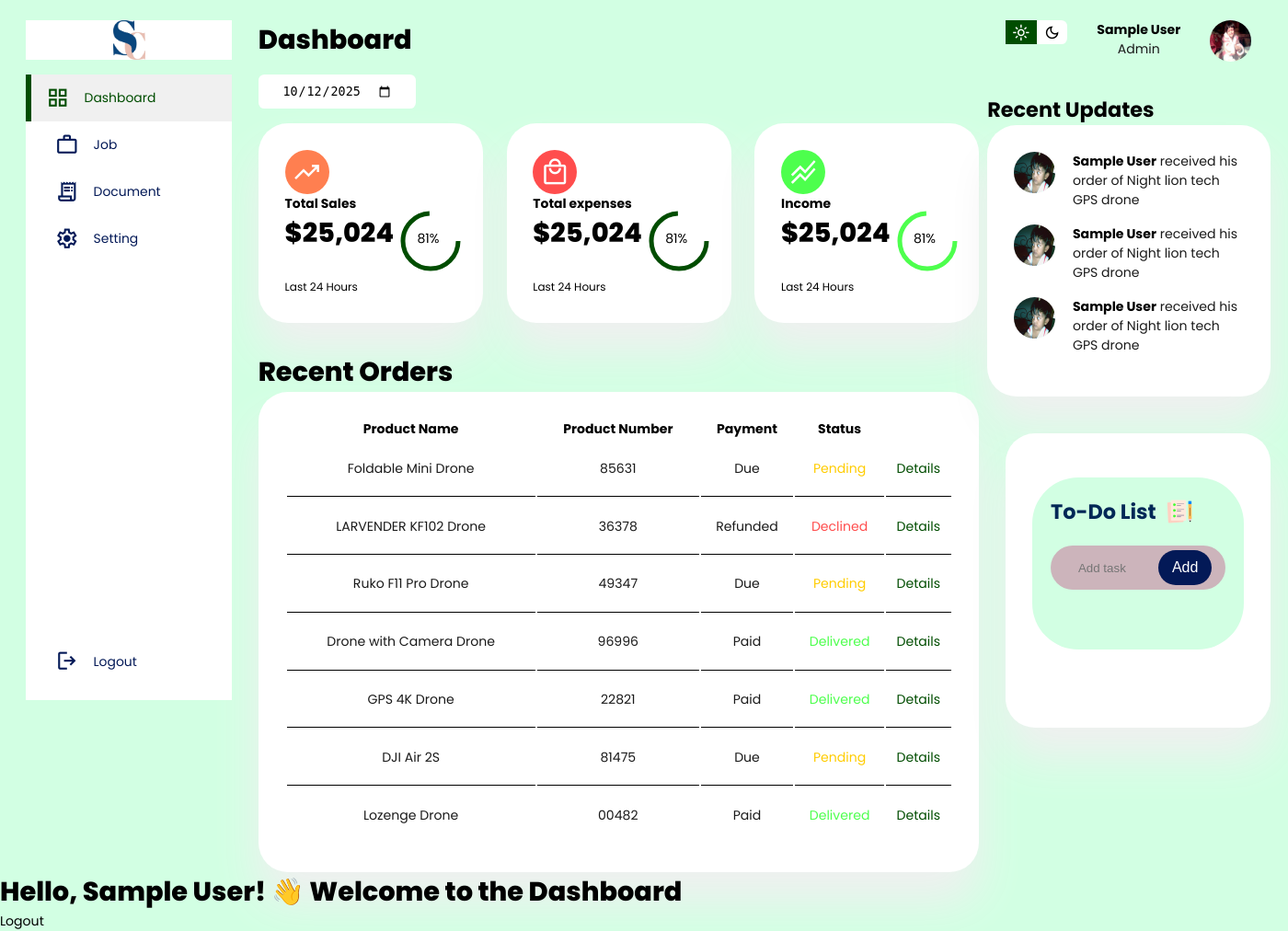
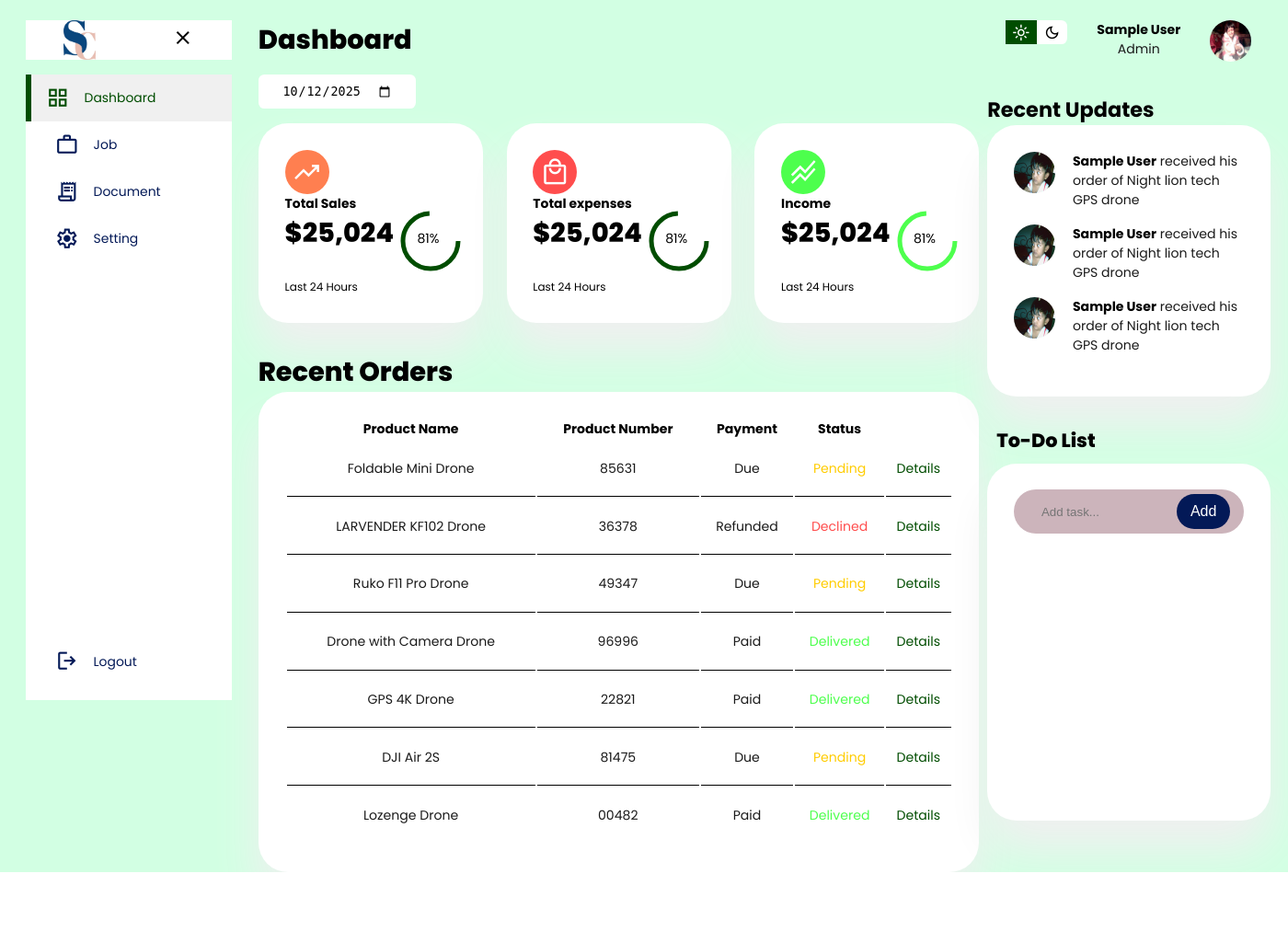
Before and after one commit to BadamiMas/SecureCorp-ICSP-, a Flask app: page /dashboard in a window 1400 px wide. Shown: the whole page at 92% size. After the commit the page ends 948 px from the top, so only its background shows below. Run offline with Flask 3, Linux system fonts and the light colour scheme; the visitor is signed in with stand-in values (Sample User, id 1); some libraries are stand-ins or nearby versions.

Commit message:
modified:   app.py 	modified:   static/css/test.css 	modified:   static/js/test.js 	modified:   templates/test.html

```diff
--- a/app.py
+++ b/app.py
@@ -98,7 +98,7 @@ def face_login():
     # Load face encodes from DB
     conn = get_db_connection()
     cursor = conn.cursor(dictionary=True)
-    cursor.execute("SELECT name, face_encode FROM users")
+    cursor.execute("SELECT name, role, face_encode FROM users")
     users = cursor.fetchall()
     conn.close()
 
--- a/static/css/test.css
+++ b/static/css/test.css
@@ -139,9 +139,6 @@ aside .logo  {
     display: block;
 }
 
-aside .top div.close {
-    display: none;
-}
 
 /***********
 sidebar
@@ -490,17 +487,18 @@ TO DO LIST
 ****************/
 
 .right .to-do {
-    margin-top: 2.5rem;
-    width: 100%;
-    min-height: 40vh;
-    max-height: 50vh;
-    overflow-y: auto;
-    background: rgb(4, 82, 0);
-    background-color: var(--clr-white);
-    border-radius: var(--card-border-radius);
-    padding: var(--card-padding);
-    box-shadow: var(--box-shadow);
-    transition: all .3s ease;
+    margin-top: 1.8rem;
+    margin-bottom: 2rem;
+    margin-left: -20px;
+}
+
+.right .to-do h2 {
+    margin-left: 10px;
+    margin-bottom: 10px;
+    color: var(--clr-dark);
+    font-size: 1.3rem;
+    font-family: 'Poppins', sans-serif;
+    font-weight: 800;
 }
 
 .right .to-do:hover {
@@ -509,23 +507,14 @@ TO DO LIST
 
 .right .todo-list {
     width: 100%;
-    max-width: 100%;
-    background: #d2ffe3;
-    margin: 20px 0;
-    padding: 20px 20px 40px;
-    border-radius: 50px;
-}
-
-.right .todo-list h2 {
-    align-items: center;
-    margin-bottom: 20px;
-    color: #002756;
-    display: flex;
-}
-
-.right .todo-list h2 img {
-    width: 30px;
-    margin-left: 10px;
+    min-height: 48.5vh;
+    max-height: 48.5vh;
+    overflow-y: auto;
+    background-color: var(--clr-white);
+    border-radius: var(--card-border-radius);
+    padding: var(--card-padding);
+    box-shadow: var(--box-shadow);
+    transition: all .3s ease;
 }
 
 .right .row {
--- a/static/js/test.js
+++ b/static/js/test.js
@@ -1,3 +1,39 @@
+const sidemenu = document.querySelector("aside");
+const menubtn = document.querySelector("#menu-bar");
+const closebtn = document.querySelector("#close-btn");
+
+
+const themeToggler = document.querySelector(".theme-toggler");
+
+menubtn.addEventListener("click", () => {
+    sidemenu.style.display = "block"
+})
+
+closebtn.addEventListener("click", () => {
+    sidemenu.style.display = "none"
+})
+
+
+
+
+
+
+
+
+
+
+
+
+
+
+
+
+
+
+
+
+
+
 const inputBox = document.getElementById('input-box');
 const listContainer = document.getElementById('list');
 
--- a/templates/test.html
+++ b/templates/test.html
@@ -20,7 +20,7 @@
                 <div class="logo">
                     <img src="{{ url_for('static', filename='images/logo.png') }}">
                 </div>
-                <div class="close">
+                <div class="close" id ="close-btn">
                     <span class="material-symbols-outlined"> close </span>
                 </div>
             </div>
@@ -28,7 +28,7 @@
 
             <div class="sidebar">
 
-                <a href="#" class="active">
+                <a href="{{ url_for('dashboard') }}" class="active">
                     <span class="material-symbols-outlined">grid_view</span>
                     <h3>Dashboard</h3>
                 </a>
@@ -272,9 +272,10 @@
 
             <!--start to do list-->
             <div class="to-do">
+                <h2>To-Do List</h2>
                 <!--todo list section start-->
                 <div class="todo-list">
-                    <h2>To-Do List <img src="{{ url_for('static', filename='images/icon.png') }}"></h2>
+
                     <div class="row">
                         <input type="text" id="input-box" placeholder="Add task...">
                         <button onclick="addTask()">Add</button>
@@ -292,12 +293,6 @@
 
 
 
-
-
-<h1>Hello, {{ username }}! 👋 Welcome to the Dashboard</h1>
-<a href="{{ url_for('logout') }}">Logout</a>
-
-
 <script src="{{ url_for('static', filename='js/test.js') }}"></script>
 </body>
 </html>
```
Also changed, not shown: other parts of static/css/test.css (+117 -0 lines).
